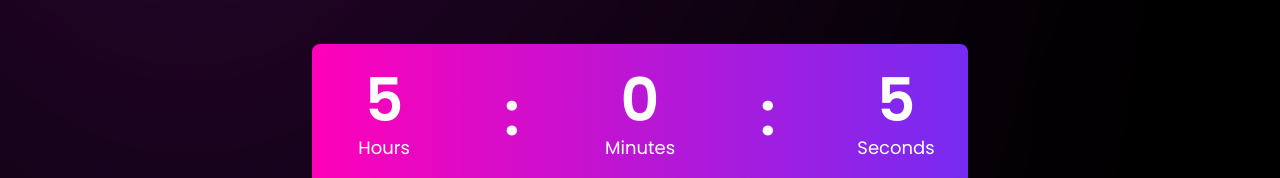
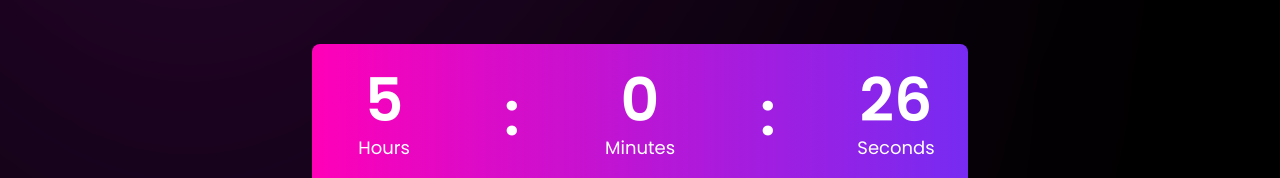
Before and after one commit to pablo-chocobar/freshly-brewed, a React (Vite) app: page / in a window 1280 px wide. Shown: the part 412-590 px from the top of the page. Built offline with nearby package versions, Linux system fonts and the light colour scheme.

Commit message:
lowered timing, removed outline

```diff
--- a/src/components/Form.jsx
+++ b/src/components/Form.jsx
@@ -67,7 +67,7 @@ function Form() {
                         value={email}
                         onChange={handleEmailChange}
                         placeholder="Please enter your email id"
-                        className="px-5 py-4 w-80 sm:w-[600px] sm:h-14 border border-solid border-stone-300 text-white font-medium font-poppins bg-transparent rounded-lg"
+                        className="px-5 py-4 w-80 sm:w-[600px] sm:h-14 border border-solid border-stone-300 text-white font-medium font-poppins bg-transparent rounded-lg outline-none focus:outline-none"
                     />
                     {emailError && <p className="text-red-500">{emailError}</p>}
                 </div>
--- a/src/pages/Launch.jsx
+++ b/src/pages/Launch.jsx
@@ -12,7 +12,7 @@ function Launch() {
     {hide ?
       <div className='flex flex-col items-center'>
         <Header text="Launching New Module Soon!" subtext1="Exciting things are in the works! We're currently " spantext="Crafting a new feature" subtext2=" for you. Keep an eye out for updates – We're working to make it available soon!" component={<VectorText text="get ready for the reveal!"></VectorText>} ></Header>
-        <Timer hours={5} minutes={0} seconds={10} setHide={setHide}></Timer>
+        <Timer hours={5} minutes={0} seconds={31} setHide={setHide}></Timer>
         <Form></Form>
       </div>
       :
```
